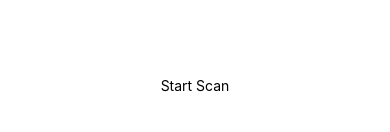
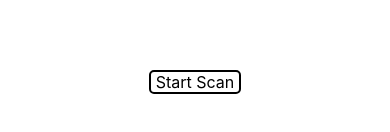
Before and after one commit to tony-xlh/react-native-dynamsoft-barcode-scanner, a React Native app in the folder example/: screen / in a window 390 px wide. Shown: the part 666-798 px from the top of the page. Built offline with nearby package versions, Linux system fonts and the light colour scheme.

Commit message:
add template

```diff
--- a/example/src/App.tsx
+++ b/example/src/App.tsx
@@ -60,6 +60,7 @@ export default function App() {
       setFlashOn(true);
     }
   }
+  const template = "{\"ImageParameter\":{\"BarcodeFormatIds\":[\"BF_QR_CODE\"],\"Description\":\"\",\"Name\":\"Settings\"},\"Version\":\"3.0\"}";
 
   return (
     <View style={styles.container}>
@@ -69,6 +70,7 @@ export default function App() {
         flashOn={flashOn}
         cameraID={cameraID}
         onScanned={onScanned}
+        template={template}
         onCameraUpdated={onCameraUpdated}
       />
 
@@ -82,12 +84,12 @@ export default function App() {
       </View>
       <View style={{ position: 'absolute', top: 40, right: 10, height: 20 }}>
           <TouchableOpacity onPress={switchCamera} >
-            <Text style={{ fontSize: 14, textShadowRadius: 30, textShadowColor: "white" }}> Switch Camera </Text>
+            <Text style={{ fontSize: 14,textAlignVertical:"center", textShadowRadius: 30, textShadowColor: "white" }}> Switch Camera </Text>
           </TouchableOpacity>
       </View>
-      <View style={{ position: 'absolute', justifyContent: 'center', bottom: "10%" }}>
+      <View style={{ ...styles.bordered, ...{ position: 'absolute', justifyContent: 'center', bottom: "10%" } }}>
           <TouchableOpacity onPress={toggleScan} >
-            <Text style={{ fontSize: 14, textShadowRadius: 30, textShadowColor: "white" }}> {btnText} </Text>
+            <Text style={{ fontSize: 16 }}> {btnText} </Text>
           </TouchableOpacity>
       </View>
     </View>
@@ -104,4 +106,10 @@ const styles = StyleSheet.create({
     width: "100%",
     height: "100%",
   },
+  bordered:{
+    borderColor:"black",
+    borderWidth:2,
+    borderRadius:5,
+    backgroundColor: "rgba(255,255,255,0.2)"
+  }
 });
```
